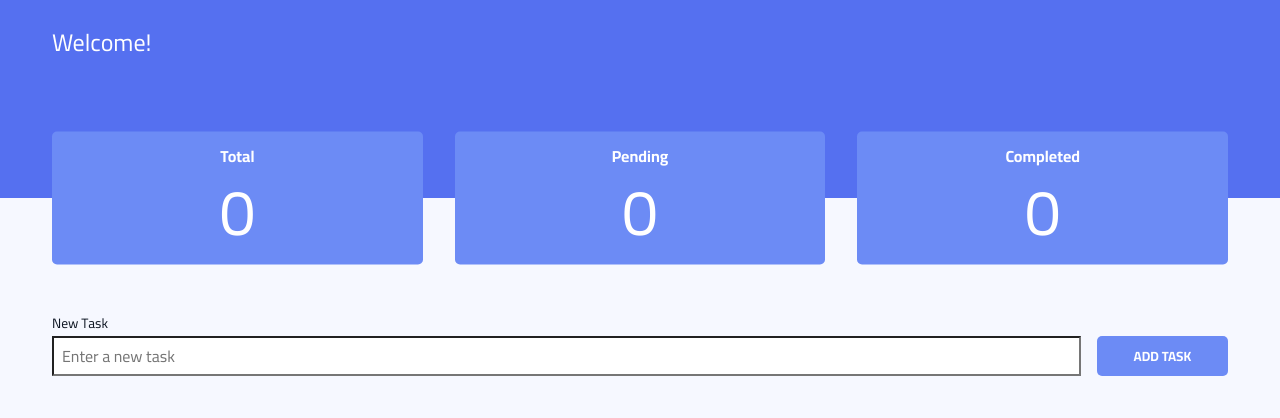
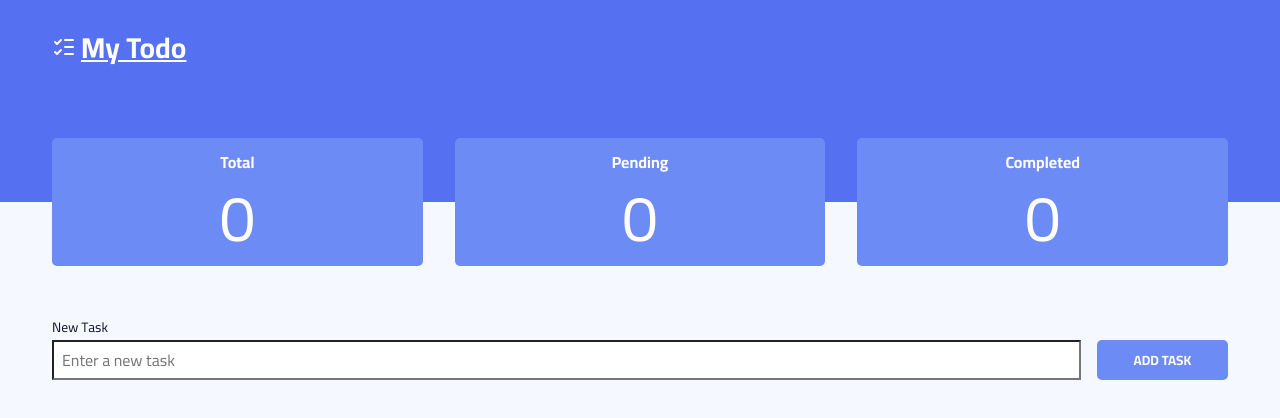
Before and after one commit to flaviare1s/my-todo, a React (Vite) app: page / in a window 1280 px wide. Shown: the top 418 px of the page. Built offline with nearby package versions, Linux system fonts and the light colour scheme.

Commit message:
Ajusta estilo do título

```diff
--- a/src/components/Header/Header.tsx
+++ b/src/components/Header/Header.tsx
@@ -1,3 +1,4 @@
+import { ListChecks } from "lucide-react";
 import { TasksContext } from "../../context/TasksContext";
 import { StatsCard } from "../StatsCard/StatsCard";
 import styles from "./styles.module.scss";
@@ -19,7 +20,8 @@ export const Header: React.FC = () => {
     <header className={styles.header}>
       <div className={styles.container}>
         <div>
-          <span>Welcome!</span>
+          <ListChecks />
+          <h1>My Todo</h1>
         </div>
         <div>
           <StatsCard title="Total" value={totalTasks} />
--- a/src/components/Header/styles.module.scss
+++ b/src/components/Header/styles.module.scss
@@ -2,7 +2,11 @@
   background-color: var(--primary-600);
   color: var(--surface);
   padding-top: 20px;
-  font-size: 1.5rem;
+
+  h1 {
+    font-size: 1.8rem;
+    text-decoration: underline;
+  }
 
   .container {
     max-width: 1240px;
@@ -11,8 +15,9 @@
 
     div:first-child {
       display: flex;
-      justify-content: space-between;
+      justify-content: start;
       align-items: center;
+      gap: 5px;
     }
 
     div:last-child {
```
